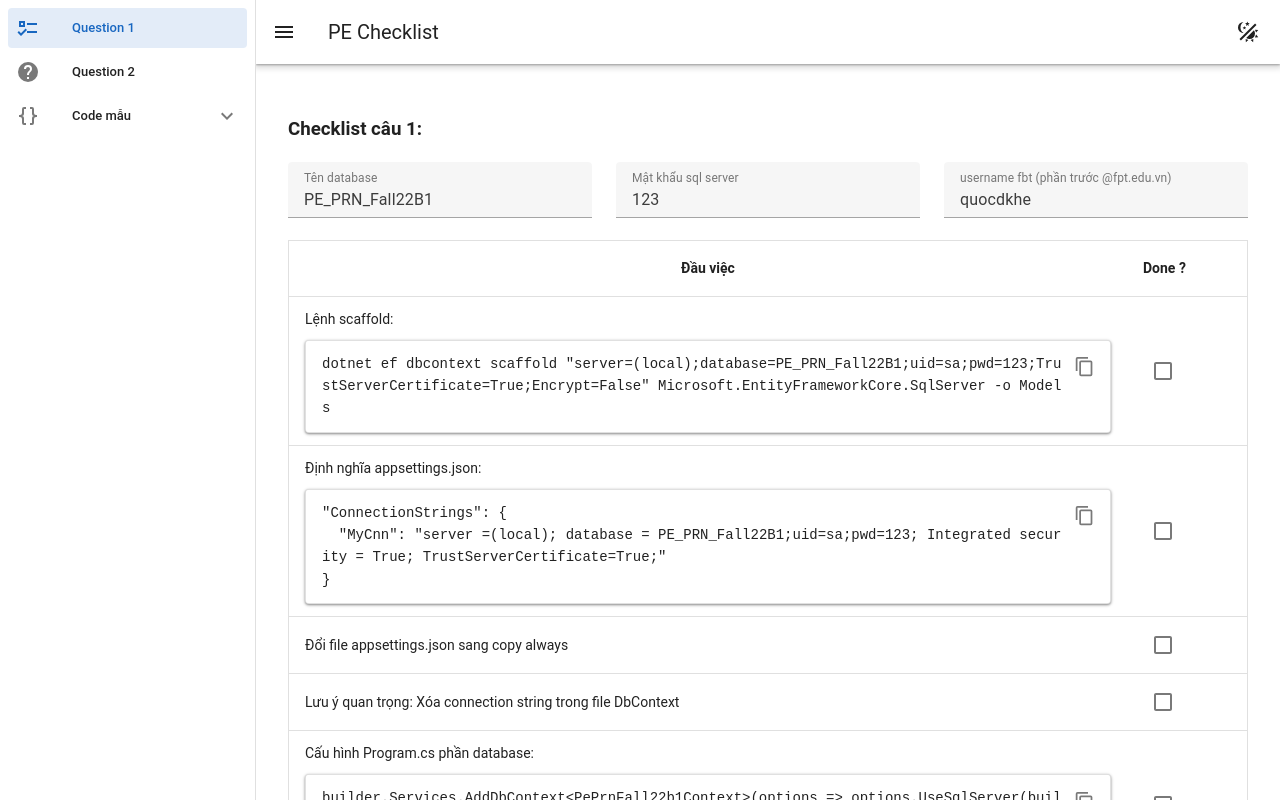
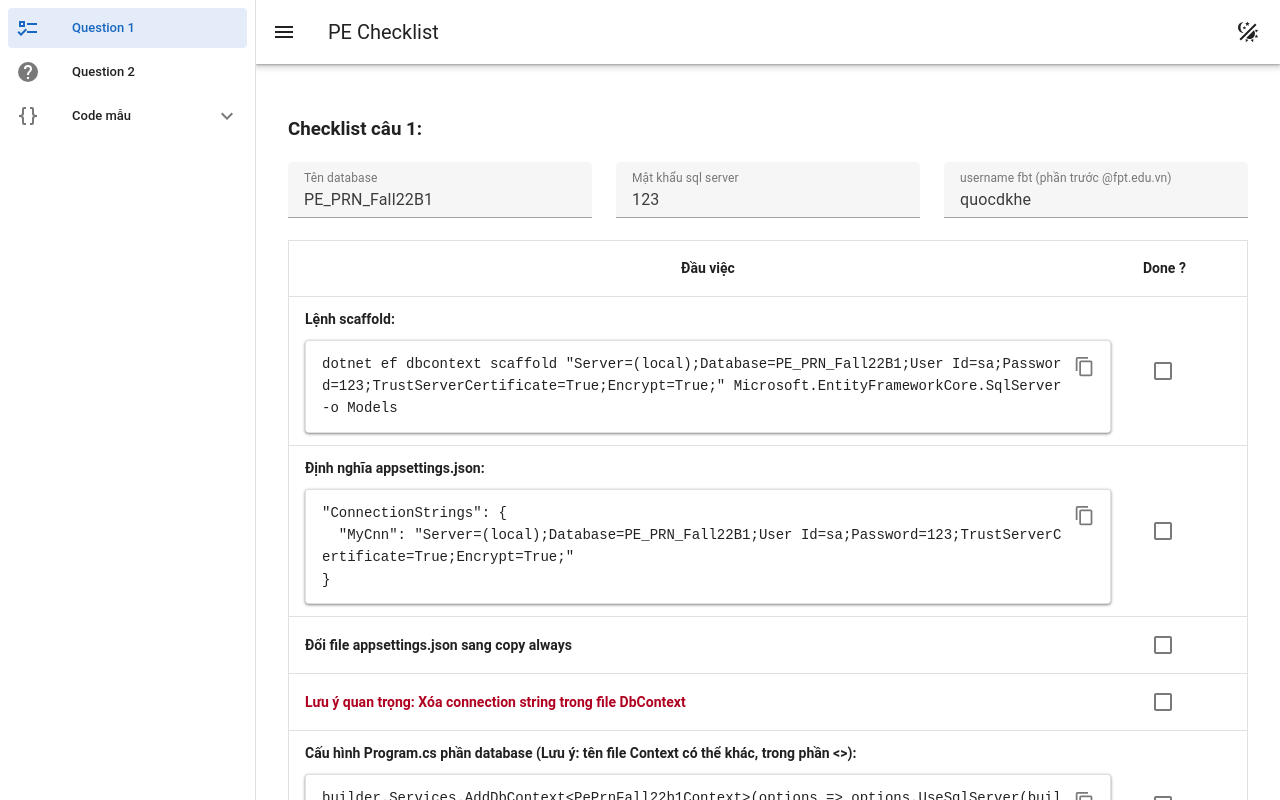
Before and after one commit to quocdkhe/pe-checklist, a Vue app: page / in a window 1280 px wide. Built offline with nearby package versions, Linux system fonts and the light colour scheme.

Commit message:
changed connection string

```diff
--- a/src/pages/Question1.vue
+++ b/src/pages/Question1.vue
@@ -27,40 +27,43 @@
             </thead>
             <tbody>
               <task-container>
-                <span>Lệnh scaffold:</span>
+                <span><strong>Lệnh scaffold:</strong></span>
                 <Code :text="scaffoldCmd"></Code>
               </task-container>
               <task-container>
-                <span>Định nghĩa appsettings.json:</span>
+                <span><strong>Định nghĩa appsettings.json:</strong></span>
                 <Code :text="appsettingCmd"></Code>
               </task-container>
               <task-container>
-                <span>Đổi file appsettings.json sang copy always</span>
+                <span><strong>Đổi file appsettings.json sang copy always</strong></span>
               </task-container>
               <task-container>
-                <span>Lưu ý quan trọng: Xóa connection string trong file DbContext</span>
+                <span class="text-error"><strong>Lưu ý quan trọng: Xóa connection string trong file
+                    DbContext</strong></span>
               </task-container>
               <task-container>
-                <span>Cấu hình Program.cs phần database: </span>
+                <span><strong>Cấu hình Program.cs phần database (Lưu ý: tên file Context có thể khác, trong phần
+                    <>):
+                  </strong></span>
                 <Code :text="databaseCmd"></Code>
               </task-container>
               <task-container>
-                <span>Cấu hình Cors, phần builder </span>
+                <span><strong>Cấu hình Cors, phần builder </strong></span>
                 <Code :text="corsCmdBuilder"></Code>
               </task-container>
               <task-container>
-                <span>phần dưới app.run()</span>
+                <span><strong>phần dưới app.run()</strong></span>
                 <Code :text="corsCmdUse"></Code>
               </task-container>
               <task-container>
-                <span>Sửa launch Settings sang port theo đề bài, thường là 5000</span>
+                <span><strong>Sửa launch Settings sang port theo đề bài, thường là 5000</strong></span>
               </task-container>
               <task-container>
-                <span>Làm xong câu 1, publish bài:</span>
+                <span><strong>Làm xong câu 1, publish bài:</strong></span>
                 <Code :text="publishCmd"></Code>
               </task-container>
               <task-container>
-                <span>Xóa bin, xóa obj, done câu 1</span>
+                <span><strong>Xóa bin, xóa obj, done câu 1</strong></span>
               </task-container>
             </tbody>
           </v-table>
@@ -83,9 +86,9 @@ const fbtUsername = ref<string>('quocdkhe')
 
 
 // computed
-const scaffoldCmd = computed(() => `dotnet ef dbcontext scaffold "server=(local);database=${dbName.value};uid=sa;pwd=${sqlPassword.value};TrustServerCertificate=True;Encrypt=False" Microsoft.EntityFrameworkCore.SqlServer -o Models`);
+const scaffoldCmd = computed(() => `dotnet ef dbcontext scaffold "Server=(local);Database=${dbName.value};User Id=sa;Password=${sqlPassword.value};TrustServerCertificate=True;Encrypt=True;" Microsoft.EntityFrameworkCore.SqlServer -o Models`);
 const appsettingCmd = computed(() => `"ConnectionStrings": {
-  "MyCnn": "server =(local); database = ${dbName.value};uid=sa;pwd=${sqlPassword.value}; Integrated security = True; TrustServerCertificate=True;"
+  "MyCnn": "Server=(local);Database=${dbName.value};User Id=sa;Password=${sqlPassword.value};TrustServerCertificate=True;Encrypt=True;"
 }`)
 const databaseCmd = computed(() => `builder.Services.AddDbContext<${toContextName(dbName.value)}>(options => options.UseSqlServer(builder.Configuration.GetConnectionString("MyCnn")));
 builder.Services.AddScoped<${toContextName(dbName.value)}>();`)
--- a/src/pages/Question2.vue
+++ b/src/pages/Question2.vue
@@ -19,23 +19,23 @@
             </thead>
             <tbody>
               <task-container>
-                <span>Cấu hình razor page</span>
+                <span><strong>Cấu hình razor page</strong></span>
                 <Code :text="razorPageConfig"></Code>
               </task-container>
               <task-container>
-                <span>Tạo folder services, thêm file ApiClientService</span>
+                <span><strong>Tạo folder services, thêm file ApiClientService</strong></span>
                 <Code :text="apiClientServiceCode"></Code>
               </task-container>
               <task-container>
-                <span>Register service</span>
+                <span><strong>Register service</strong></span>
                 <Code :text="registerService"></Code>
               </task-container>
               <task-container>
-                <span>Làm xong câu 2, publish bài:</span>
+                <span><strong>Làm xong câu 2, publish bài:</strong></span>
                 <Code :text="publishCmd"></Code>
               </task-container>
               <task-container>
-                <span>Xóa bin, xóa obj, done câu 2</span>
+                <span><strong>Xóa bin, xóa obj, done câu 2</strong></span>
               </task-container>
             </tbody>
           </v-table>
```
